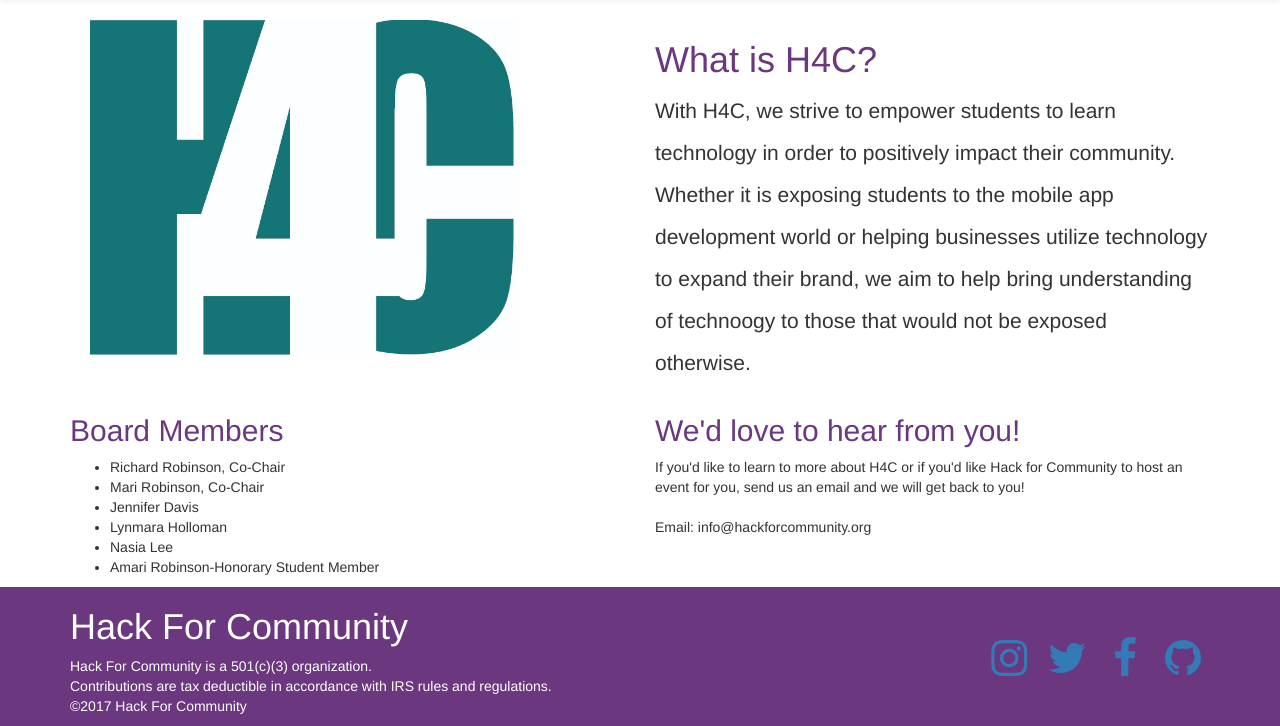
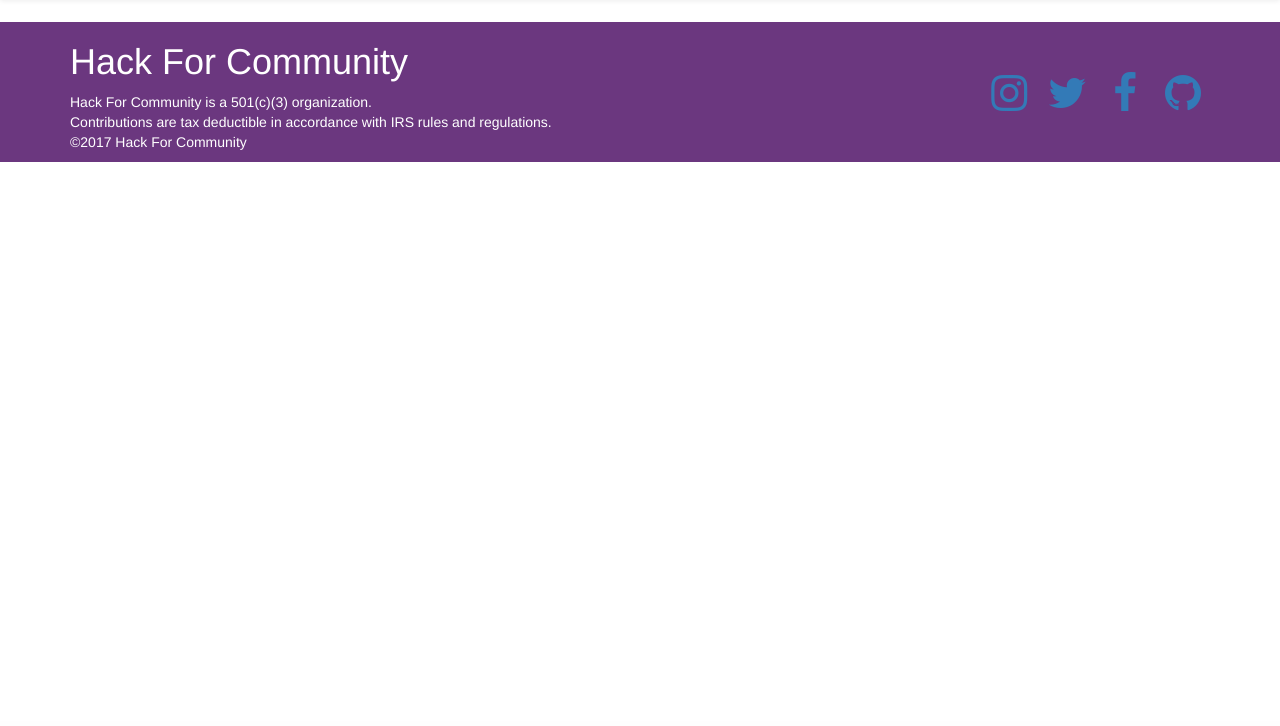
Before and after one commit to hackforcommunity/hackforcommunity, a CodeIgniter app: page /database/ in a window 1280 px wide. Shown: the part 79-805 px from the top of the page. After the commit the page ends 241 px from the top, so only its background shows below. Run offline with CodeIgniter, Linux system fonts and the light colour scheme; some libraries are stand-ins or nearby versions.

Commit message:
Removed old content

```diff
--- a/application/views/welcome_message.php
+++ b/application/views/welcome_message.php
@@ -1,16 +1,19 @@
- <div class="section visible-xs-block">
+<!-- <div class="section visible-xs-block">
   <div class="container">
     <div class="row">
       <div class="col-md-2 col-sm-12 col-xs-12">
-		 <a href="#"> <form action="https://www.paypal.com/cgi-bin/webscr" method="post" target="_top">
-<input type="hidden" name="cmd" value="_s-xclick">
-<input type="hidden" name="hosted_button_id" value="MVXN78LHPJGLN">
-<!--input type="image" src="https://www.paypalobjects.com/en_US/i/btn/btn_donate_LG.gif" border="0" name="submit" alt="PayPal - The safer, easier way to pay online!"-->
-<!--img alt="" border="0" src="https://www.paypalobjects.com/en_US/i/scr/pixel.gif" width="1" height="1"-->
 
- <input type="submit" class="btn btn-lg btn-block" style="background-color: 6B377F; color:FFF" name="" value="DONATE">
-</form></a>
+      </div>
+	</div>
+  </div>
+</div> -->
+<div class="section">
+  <div class="container">
+    <div class="row">
+      <div class="col-md-6">
 
+      </div>
+      <div class="col-md-6">
 
       </div>
     </div>
@@ -20,59 +23,11 @@
   <div class="container">
     <div class="row">
       <div class="col-md-6">
-            <img src="../images/H4C.jpg" class="img-responsive col-md-10">
+
       </div>
       <div class="col-md-6">
-            <h1 style="color: 6B377F;">What is H4C?</h1>
-            <p style="font-size: 1.5em; line-height:2em">With H4C, we strive to empower students to learn technology in order to
-              positively impact their community. Whether it is exposing students to
-              the mobile app development world or helping businesses utilize technology to expand
-              their brand, we aim to help bring understanding of technoogy to those that
-              would not be exposed otherwise.&nbsp;</p>
+
       </div>
     </div>
   </div>
 </div>
-    <div class="section">
-      <div class="container">
-        <div class="row">
-          <div class="col-md-6">
-            <h2 contenteditable="true" style="color: 6B377F;">Board Members</h2>
-            <ul>
-              <li>Richard Robinson, Co-Chair</li>
-              <li>Mari Robinson, Co-Chair
-                <br>
-              </li>
-              <li>Jennifer Davis</li>
-              <li>Lynmara Holloman</li>
-              <li>Nasia Lee</li>
-              <li>Amari Robinson-Honorary Student Member</li>
-            </ul>
-          </div>
-          <div class="col-md-6">
-            <h2 style="color: 6B377F;">We'd love to hear from you!</h2>
-            <p contenteditable="true">If you'd like to learn to more about H4C or if you'd like Hack for Community
-              to host an event for you, send us an email and we will get
-              back to you! <br/> <br/>Email: info@hackforcommunity.org</p>
-            <!-- <form role="form" action="welcome/contact" method="post">
-              <div class="form-group">
-                <label class="control-label" for="exampleInputEmail1" >Name</label>
-                <input class="form-control" id="exampleInputEmail1" placeholder="Enter name"
-                type="text" name="name">
-              </div>
-              <div class="form-group">
-                <label class="control-label" for="exampleInputPassword1" >Email</label>
-                <input class="form-control" id="exampleInputPassword1" name="email" placeholder="Enter email"
-                type="email">
-              </div>
-              <div class="form-group">
-                <label class="control-label">Message</label>
-                <textarea class="form-control" name="message"></textarea>
-              </div>
-              <div class="g-recaptcha pull-right" data-sitekey="6LfwPCkUAAAAAOsCRI15_3V7D7rzIo4bfLPaOBe7"></div>
-              <input  type="submit" class="btn btn-default btn-lg" style="background-color: 6B377F; color:FFF" value="Submit">
-            </form> -->
-          </div>
-        </div>
-      </div>
-    </div>
```
Also changed, not shown: application/views/welcome_message copy.php (added, +78 -0 lines). Lines whose indentation alone changed are shown as unchanged.
